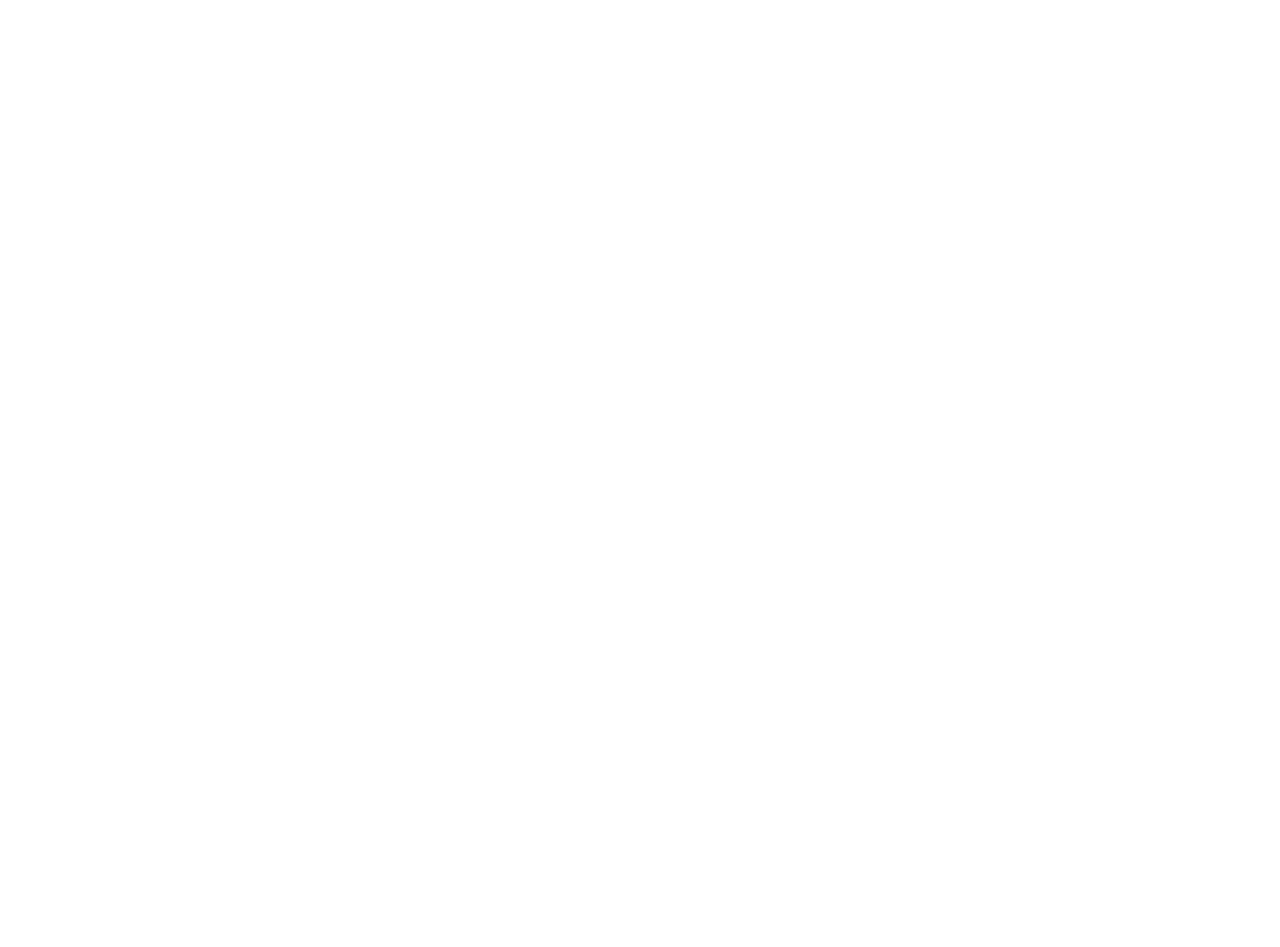
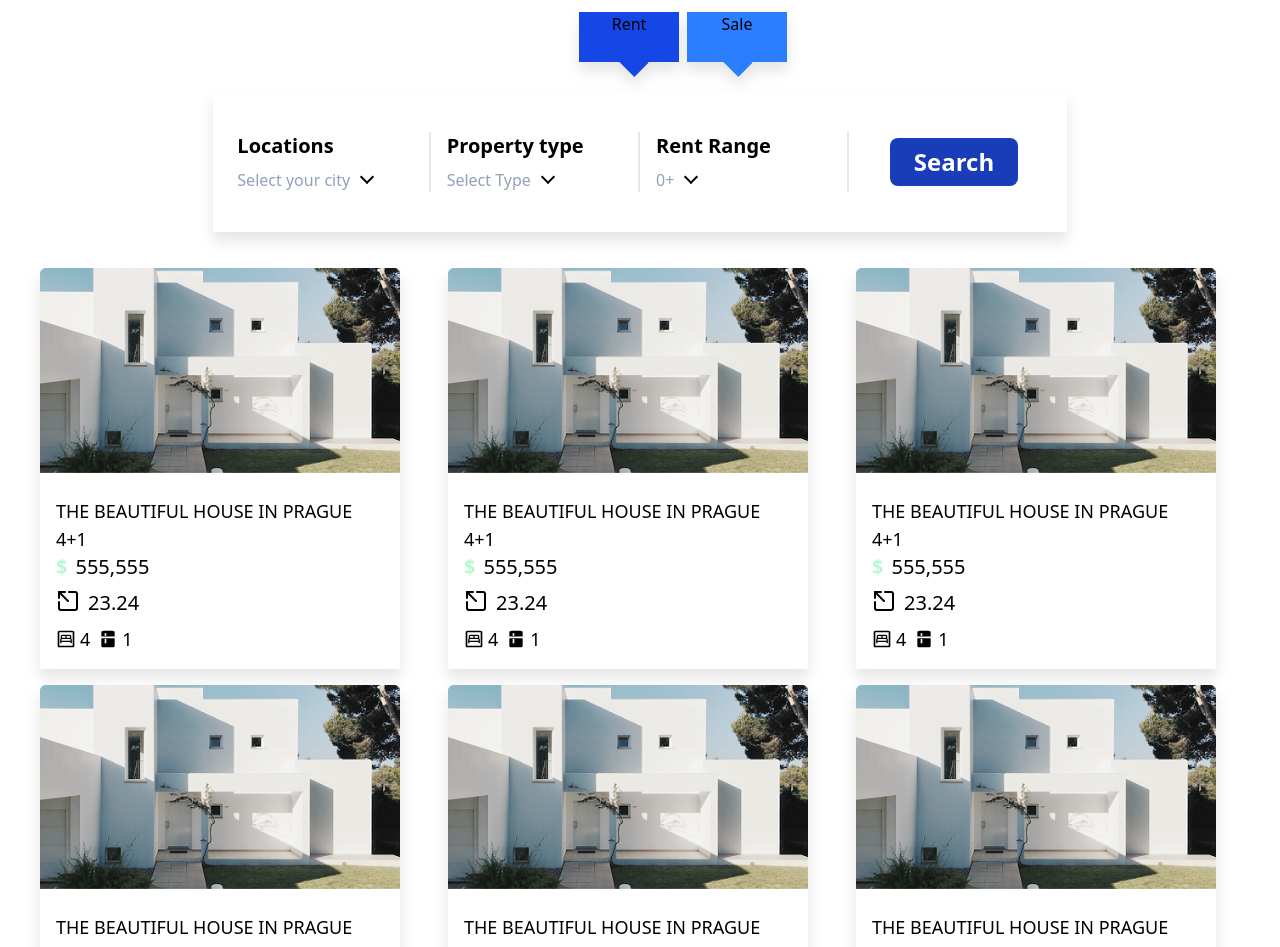
Before and after one commit to OlehHulevych/AirBnb-clone, a React (Vite) app in the folder airbnb-client/: page /searched in a window 1280 px wide. Before the commit this address had no page. Shown: the top 947 px of the page. Before the commit the page ends 800 px from the top, so only its background shows below. Built offline with nearby package versions, Linux system fonts and the light colour scheme.

Commit message:
add resulted page

```diff
--- a/airbnb-client/src/App.tsx
+++ b/airbnb-client/src/App.tsx
@@ -1,10 +1,9 @@
-
 
 import './App.css'
-
 import {Route, Routes} from "react-router-dom";
 import MainComponent from "./MainComponent.tsx";
 import PropertyItem from "./Components/PropertyItem/PropertyItem.tsx";
+import ResultedPage from "./Components/PropertyByFilter/ResultedPage.tsx";
 
 
 function App() {
@@ -14,6 +13,7 @@ function App() {
      <Routes>
        <Route path={"/"} element={<MainComponent/>}/>
          <Route path={"/property"} element={<PropertyItem/>}/>
+         <Route path = {"/searched"} element={<ResultedPage/>}/>
      </Routes>
   )
 }
--- /dev/null
+++ b/airbnb-client/src/Components/PropertyByFilter/ResultedPage.tsx
@@ -0,0 +1,25 @@
+import SelectFilterComponent from "../SelectFilterComponet/SelectFilterComponent.tsx";
+import {FilterProvider} from "../../context/FilterContext.tsx";
+
+import LatestPropertyItemComponent from "../LatestProprties/LatestPropertyItemComponent.tsx";
+
+const ResultedPage = () => {
+
+    return (
+        <FilterProvider>
+        <div className={"w-full min-h-screen relative pt-43"}>
+            <SelectFilterComponent/>
+            <div className={"w-full flex flex-wrap justify-between px-10 py-20"}>
+                <LatestPropertyItemComponent/>
+                <LatestPropertyItemComponent/>
+                <LatestPropertyItemComponent/>
+                <LatestPropertyItemComponent/>
+                <LatestPropertyItemComponent/>
+                <LatestPropertyItemComponent/>
+            </div>
+        </div>
+        </FilterProvider>
+    );
+};
+
+export default ResultedPage;
```
Also changed, not shown: airbnb-client/src/Components/PropertyItem/PropertyItem.tsx (+1 -9 lines).
